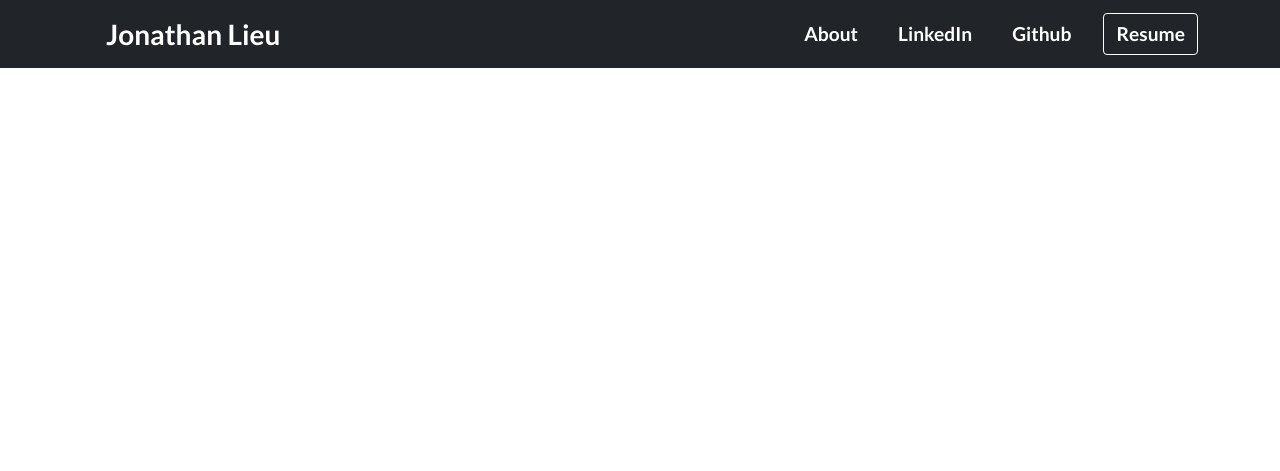
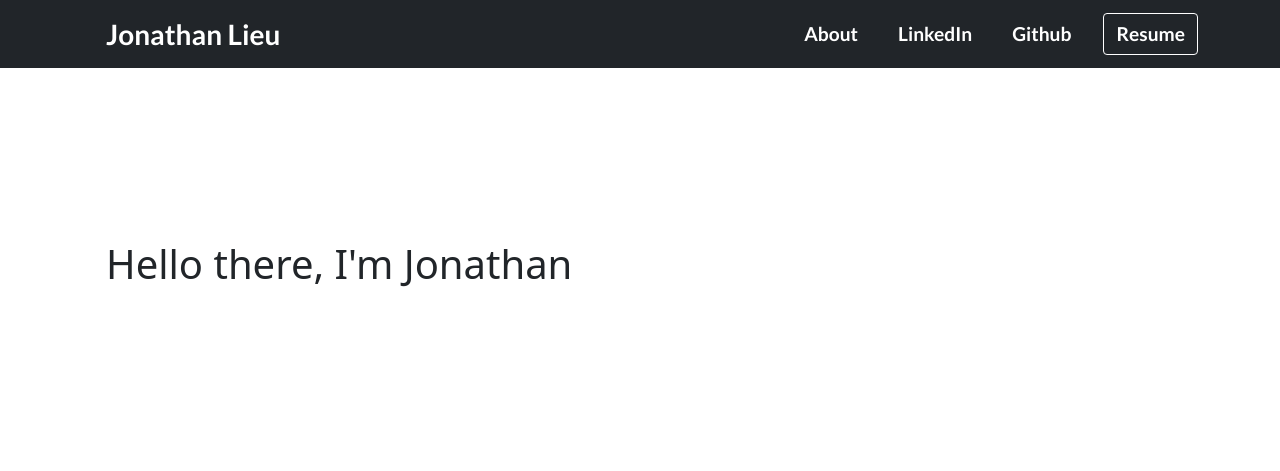
Before and after one commit to velvetLieu/velvetLieu.github.io, a plain HTML site: page index.html in a window 1280 px wide. Drawn offline with nearby package versions, Linux system fonts and the light colour scheme.

Commit message:
create landing page

```diff
--- a/index.html
+++ b/index.html
@@ -45,6 +45,11 @@
       </div>
     </nav>
 
+  <div class="d-flex align-items-center" id="landing-top">
+    <div class="container">
+      <h1 class="ms-4"> Hello there, I'm Jonathan </h1>
+    </div>
+  </div>
 
 
 
--- a/styles.css
+++ b/styles.css
@@ -27,3 +27,15 @@
     background-color: gray;
     border-color: white;
 }
+
+/* Landing Page*/
+#landing-top{
+    height: 40vh;
+    min-height: 400px;
+    width: 100%;
+    margin:auto;
+}
+
+.container{
+    width: 100%;
+}
```
Lines whose indentation alone changed are shown as unchanged.
